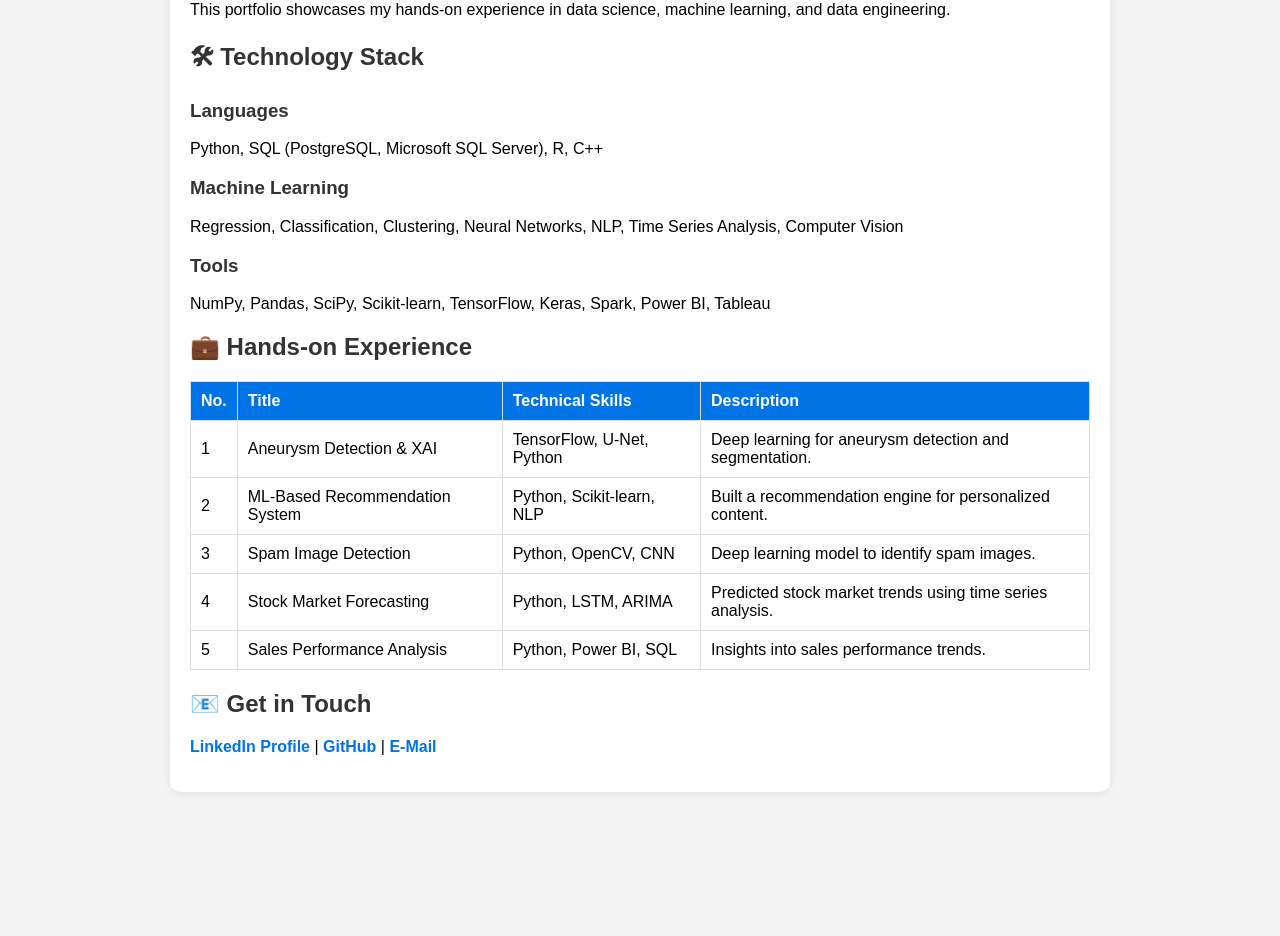
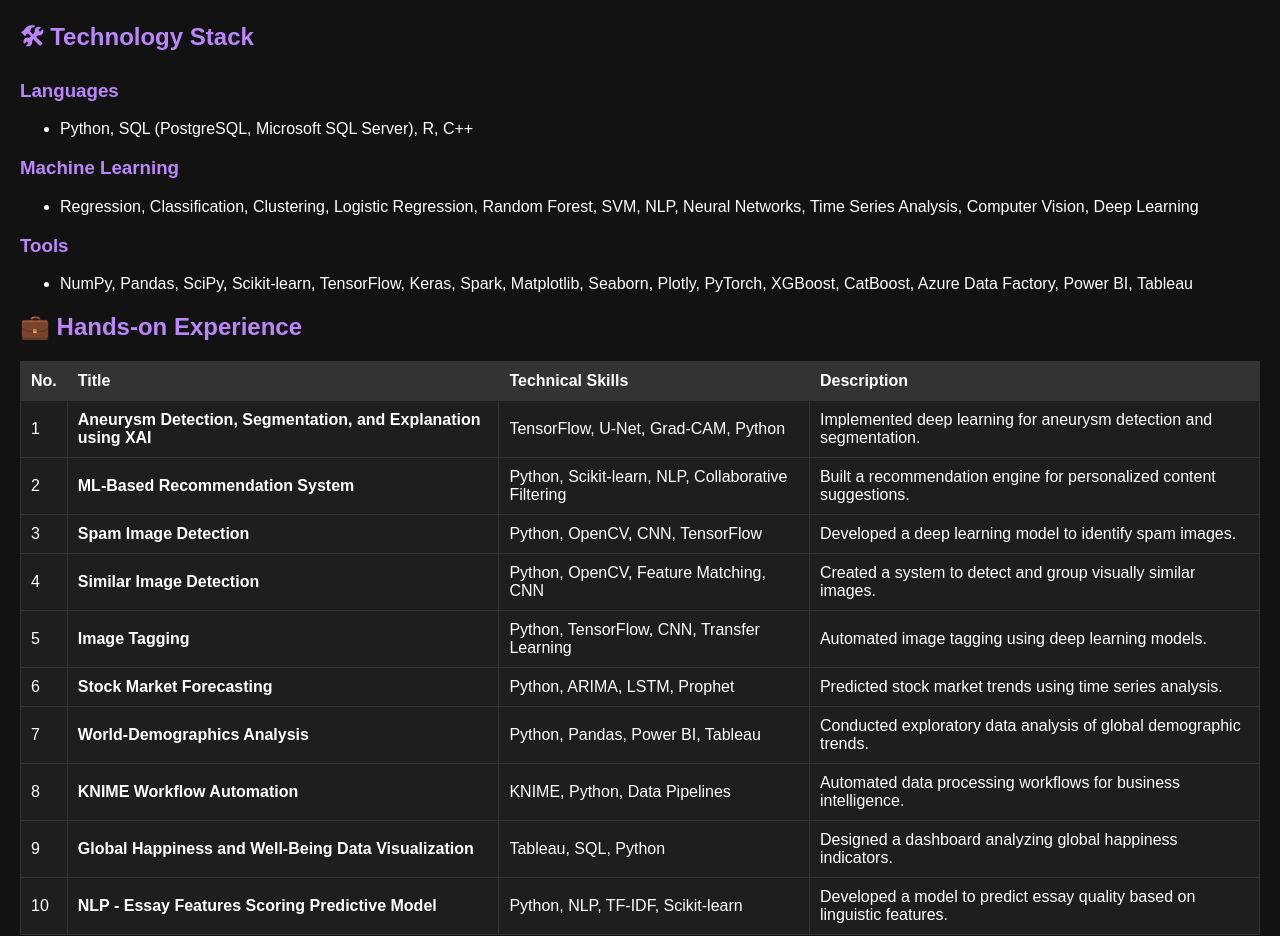
Before and after one commit to naveeeedhassan/Portfolio, a plain HTML site: page index.html in a window 1280 px wide. Shown: the part 120-1056 px from the top of the page. Before the commit the page ends 932 px from the top, so only its background shows below. Drawn offline with Linux system fonts and the light colour scheme.

Commit message:
Update index.html

```diff
--- a/index.html
+++ b/index.html
@@ -6,40 +6,31 @@
     <title>Data Science & Engineering Portfolio</title>
     <style>
         body {
+            background-color: #121212;
+            color: #ffffff;
             font-family: Arial, sans-serif;
             margin: 0;
             padding: 20px;
-            background-color: #f4f4f4;
-        }
-        .container {
-            max-width: 900px;
-            margin: auto;
-            background: white;
-            padding: 20px;
-            border-radius: 10px;
-            box-shadow: 0 0 10px rgba(0, 0, 0, 0.1);
         }
         h1, h2, h3 {
-            color: #333;
+            color: #bb86fc;
         }
         table {
             width: 100%;
             border-collapse: collapse;
-            margin: 20px 0;
+            background-color: #1e1e1e;
         }
         th, td {
-            border: 1px solid #ddd;
+            border: 1px solid #333;
             padding: 10px;
             text-align: left;
         }
         th {
-            background-color: #0073e6;
-            color: white;
+            background-color: #333;
         }
         a {
-            color: #0073e6;
+            color: #03dac6;
             text-decoration: none;
-            font-weight: bold;
         }
         a:hover {
             text-decoration: underline;
@@ -47,19 +38,22 @@
     </style>
 </head>
 <body>
-    <div class="container">
     <h1>📊 Data Science & Engineering Portfolio</h1>
-        <p>This portfolio showcases my hands-on experience in data science, machine learning, and data engineering.</p>
+    <p>This portfolio showcases my hands-on experience in data science, machine learning, and data engineering. Each project highlights the technical skills and tools utilized.</p>
 
     <h2>🛠 Technology Stack</h2>
     <h3>Languages</h3>
-        <p>Python, SQL (PostgreSQL, Microsoft SQL Server), R, C++</p>
-
+    <ul>
+        <li>Python, SQL (PostgreSQL, Microsoft SQL Server), R, C++</li>
+    </ul>
     <h3>Machine Learning</h3>
-        <p>Regression, Classification, Clustering, Neural Networks, NLP, Time Series Analysis, Computer Vision</p>
-
+    <ul>
+        <li>Regression, Classification, Clustering, Logistic Regression, Random Forest, SVM, NLP, Neural Networks, Time Series Analysis, Computer Vision, Deep Learning</li>
+    </ul>
     <h3>Tools</h3>
-        <p>NumPy, Pandas, SciPy, Scikit-learn, TensorFlow, Keras, Spark, Power BI, Tableau</p>
+    <ul>
+        <li>NumPy, Pandas, SciPy, Scikit-learn, TensorFlow, Keras, Spark, Matplotlib, Seaborn, Plotly, PyTorch, XGBoost, CatBoost, Azure Data Factory, Power BI, Tableau</li>
+    </ul>
 
     <h2>💼 Hands-on Experience</h2>
     <table>
@@ -71,42 +65,71 @@
         </tr>
         <tr>
             <td>1</td>
-                <td>Aneurysm Detection & XAI</td>
-                <td>TensorFlow, U-Net, Python</td>
-                <td>Deep learning for aneurysm detection and segmentation.</td>
+            <td><b>Aneurysm Detection, Segmentation, and Explanation using XAI</b></td>
+            <td>TensorFlow, U-Net, Grad-CAM, Python</td>
+            <td>Implemented deep learning for aneurysm detection and segmentation.</td>
         </tr>
         <tr>
             <td>2</td>
-                <td>ML-Based Recommendation System</td>
-                <td>Python, Scikit-learn, NLP</td>
-                <td>Built a recommendation engine for personalized content.</td>
+            <td><b>ML-Based Recommendation System</b></td>
+            <td>Python, Scikit-learn, NLP, Collaborative Filtering</td>
+            <td>Built a recommendation engine for personalized content suggestions.</td>
         </tr>
         <tr>
             <td>3</td>
-                <td>Spam Image Detection</td>
-                <td>Python, OpenCV, CNN</td>
-                <td>Deep learning model to identify spam images.</td>
+            <td><b>Spam Image Detection</b></td>
+            <td>Python, OpenCV, CNN, TensorFlow</td>
+            <td>Developed a deep learning model to identify spam images.</td>
         </tr>
         <tr>
             <td>4</td>
-                <td>Stock Market Forecasting</td>
-                <td>Python, LSTM, ARIMA</td>
+            <td><b>Similar Image Detection</b></td>
+            <td>Python, OpenCV, Feature Matching, CNN</td>
+            <td>Created a system to detect and group visually similar images.</td>
+        </tr>
+        <tr>
+            <td>5</td>
+            <td><b>Image Tagging</b></td>
+            <td>Python, TensorFlow, CNN, Transfer Learning</td>
+            <td>Automated image tagging using deep learning models.</td>
+        </tr>
+        <tr>
+            <td>6</td>
+            <td><b>Stock Market Forecasting</b></td>
+            <td>Python, ARIMA, LSTM, Prophet</td>
             <td>Predicted stock market trends using time series analysis.</td>
         </tr>
         <tr>
-                <td>5</td>
-                <td>Sales Performance Analysis</td>
-                <td>Python, Power BI, SQL</td>
-                <td>Insights into sales performance trends.</td>
+            <td>7</td>
+            <td><b>World-Demographics Analysis</b></td>
+            <td>Python, Pandas, Power BI, Tableau</td>
+            <td>Conducted exploratory data analysis of global demographic trends.</td>
+        </tr>
+        <tr>
+            <td>8</td>
+            <td><b>KNIME Workflow Automation</b></td>
+            <td>KNIME, Python, Data Pipelines</td>
+            <td>Automated data processing workflows for business intelligence.</td>
+        </tr>
+        <tr>
+            <td>9</td>
+            <td><b>Global Happiness and Well-Being Data Visualization</b></td>
+            <td>Tableau, SQL, Python</td>
+            <td>Designed a dashboard analyzing global happiness indicators.</td>
+        </tr>
+        <tr>
+            <td>10</td>
+            <td><b>NLP - Essay Features Scoring Predictive Model</b></td>
+            <td>Python, NLP, TF-IDF, Scikit-learn</td>
+            <td>Developed a model to predict essay quality based on linguistic features.</td>
         </tr>
     </table>
 
     <h2>📧 Get in Touch</h2>
     <p>
-            <a href="https://www.linkedin.com/in/naveed-hassan/" target="_blank">LinkedIn Profile</a> |
-            <a href="https://github.com/naveeeedhassan/" target="_blank">GitHub</a> |
+        <a href="https://www.linkedin.com/in/naveed-hassan/">LinkedIn Profile</a> |
+        <a href="https://github.com/naveeeedhassan/">GitHub</a> |
         <a href="mailto:naveedhassan04@hotmail.com">E-Mail</a>
     </p>
-    </div>
 </body>
 </html>
```
Lines whose indentation alone changed are shown as unchanged.
